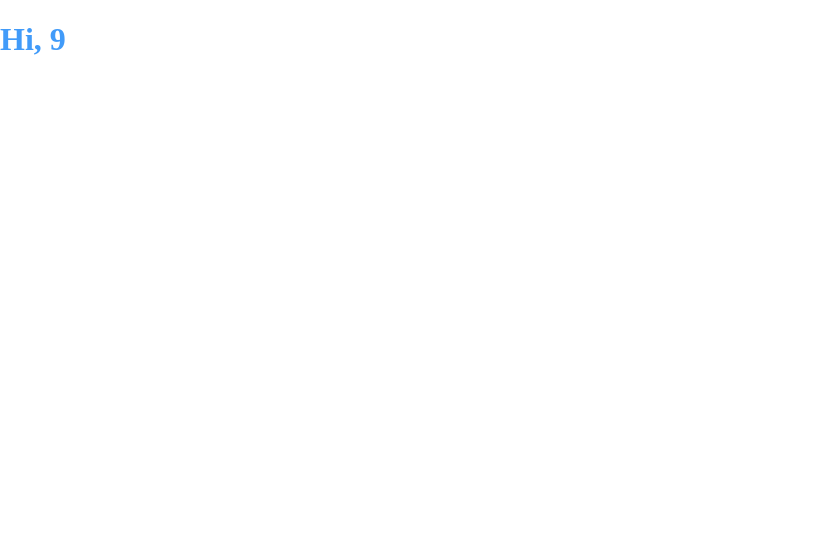
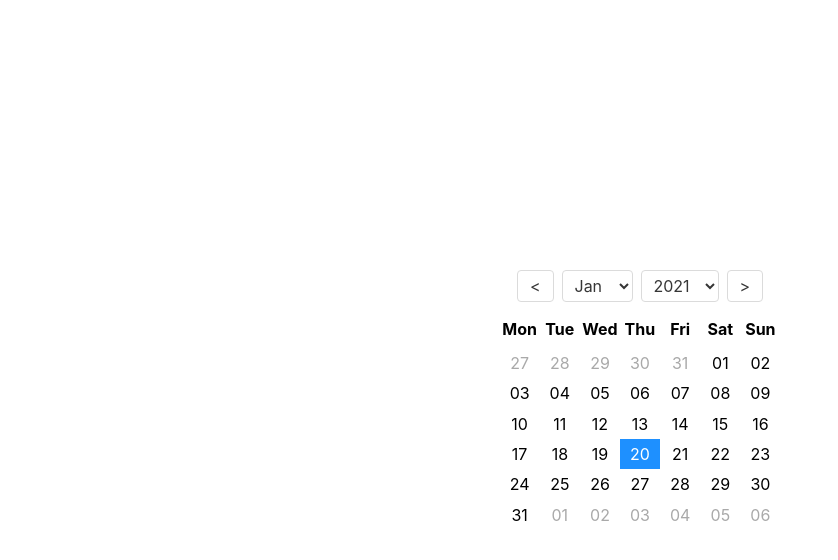
Before and after one commit to PokSleek/den-client, a React app: page / in a window 1280 px wide. Shown: the top 560 px of the page, without its empty margins (0-838 px from the left). Built offline with nearby package versions, Linux system fonts and the light colour scheme.

Commit message:
Adding Calendar component

```diff
--- a/package.json
+++ b/package.json
@@ -22,6 +22,7 @@
   },
   "homepage": "https://github.com/PokSleek/den-client#readme",
   "dependencies": {
+    "classnames": "^2.2.6",
     "moment": "^2.29.1",
     "normalize.css": "^8.0.1",
     "react": "^17.0.1",
@@ -50,6 +51,7 @@
     "husky": "^4.3.8",
     "lint-staged": "^10.5.3",
     "mini-css-extract-plugin": "^1.3.4",
+    "moment-locales-webpack-plugin": "^1.2.0",
     "prettier": "^2.2.1",
     "sass": "^1.32.5",
     "sass-loader": "^10.1.1",
--- /dev/null
+++ b/src/components/molecules/Calendar/calendar.scss
@@ -0,0 +1,58 @@
+.calendar {
+    header {
+        display: flex;
+        justify-content: center;
+        margin-bottom: 8px;
+    }
+
+    header button,
+    header select {
+        margin: 0 4px;
+    }
+
+    table {
+        table-layout: fixed;
+        border-collapse: separate;
+        border-spacing: 0;
+        margin: auto;
+    }
+
+    th {
+        vertical-align: middle;
+        text-align: center;
+        height: 36px;
+    }
+
+    .day {
+        padding: 4px 8px;
+        vertical-align: middle;
+        text-align: center;
+        border: 2px solid transparent;
+    }
+
+    .day:hover {
+        background-color: #eaeaea;
+        cursor: pointer;
+    }
+
+    .day.selected {
+        border: 2px solid dodgerblue;
+    }
+
+    .day.today {
+        background-color: dodgerblue;
+        color: white;
+    }
+
+    .day.other {
+        color: darkgray;
+    }
+
+    .day.today:hover {
+        background-color: #0081ff;
+    }
+
+    .day.today.selected {
+        border: 2px solid lightgray;
+    }
+}
--- /dev/null
+++ b/src/components/molecules/Calendar/index.tsx
@@ -0,0 +1,163 @@
+import React from 'react';
+import moment, { Moment } from 'moment';
+import classnames from 'classnames';
+
+import { getMonthData } from '../../../utils/calendar';
+
+import './calendar.scss';
+
+interface ICalendarProps {
+    date: Moment;
+    years: Array<number>;
+    monthsNames: Array<string>;
+    weekDayNames: Array<string>;
+    onChange: () => void;
+}
+
+interface ICalendarState {
+    date: Moment;
+    currentDate: Moment;
+    selectedDate: Moment | null;
+}
+
+class Calendar extends React.Component<ICalendarProps, ICalendarState> {
+    private monthsData: Array<Array<Moment>>;
+    private monthSelect: HTMLSelectElement;
+    private yearSelect: HTMLSelectElement;
+    constructor(props: ICalendarProps) {
+        super(props);
+
+        this.monthsData = getMonthData(this.props.date);
+    }
+    static defaultProps = {
+        date: moment(),
+        years: [2015, 2016, 2017, 2018, 2019, 2020, 2021, 2022, 2023, 2024, 2025],
+        monthsNames: ['Jan', 'Feb', 'Mar', 'Apr', 'May', 'Jun', 'Jul', 'Aug', 'Sep', 'Oct', 'Nov', 'Dec'],
+        weekDayNames: ['Mon', 'Tue', 'Wed', 'Thu', 'Fri', 'Sat', 'Sun'],
+        onChange: Function.prototype,
+    };
+
+    state = {
+        date: this.props.date,
+        currentDate: moment(),
+        selectedDate: null,
+    };
+
+    get date(): Moment {
+        return this.state.date.clone();
+    }
+
+    get year(): number {
+        return this.state.date.year();
+    }
+
+    get month(): number {
+        return this.state.date.month();
+    }
+
+    get day(): number {
+        return this.state.date.day();
+    }
+
+    handleLeftMonthClick = (): void => {
+        const date = this.date.subtract(1, 'month');
+
+        this.monthsData = getMonthData(date);
+        this.setState({ date });
+    };
+
+    handleRightMonthClick = (): void => {
+        const date = this.date.add(1, 'month');
+
+        this.monthsData = getMonthData(date);
+        this.setState({ date });
+    };
+
+    handleSelectChange = (): void => {
+        const month = this.monthSelect.value;
+        const year = this.yearSelect.value;
+
+        const date = moment([year, month]);
+
+        this.monthsData = getMonthData(date);
+        this.setState({ date });
+    };
+
+    handleDayClick = (day: Moment): void => {
+        const { onChange } = this.props;
+
+        this.setState({ selectedDate: day });
+        onChange();
+    };
+
+    render() {
+        const { weekDayNames, monthsNames, years } = this.props;
+        const { date, currentDate, selectedDate } = this.state;
+
+        return (
+            <div className={'calendar'}>
+                <header>
+                    <button onClick={this.handleLeftMonthClick}>{'<'}</button>
+
+                    <select
+                        value={this.month}
+                        ref={(element) => (this.monthSelect = element)}
+                        onChange={this.handleSelectChange}
+                    >
+                        {monthsNames.map((month, index) => (
+                            <option key={month} value={index}>
+                                {month}
+                            </option>
+                        ))}
+                    </select>
+
+                    <select
+                        value={this.year}
+                        ref={(element) => (this.yearSelect = element)}
+                        onChange={this.handleSelectChange}
+                    >
+                        {years.map((year) => (
+                            <option key={year} value={year}>
+                                {year}
+                            </option>
+                        ))}
+                    </select>
+
+                    <button onClick={this.handleRightMonthClick}>{'>'}</button>
+                </header>
+
+                <table>
+                    <thead>
+                        <tr>
+                            {weekDayNames.map((name) => (
+                                <th key={name}>{name}</th>
+                            ))}
+                        </tr>
+                    </thead>
+
+                    <tbody>
+                        {this.monthsData.map((week, index) => (
+                            <tr key={index} className={'week'}>
+                                {week.map((day: Moment) => (
+                                    <td
+                                        key={day.valueOf()}
+                                        className={classnames('day', {
+                                            today: day.isSame(currentDate, 'days'),
+                                            selected: day.isSame(selectedDate, 'days'),
+                                            other: !day.isSame(date, 'month'),
+                                        })}
+                                        onClick={() => this.handleDayClick(day)}
+                                    >
+                                        {day.format('DD')}
+                                    </td>
+                                ))}
+                            </tr>
+                        ))}
+                    </tbody>
+                </table>
+            </div>
+        );
+    }
+}
+
+export default Calendar;
--- a/src/components/organisms/base-layout/baseLaoyout.scss
+++ b/src/components/organisms/base-layout/baseLaoyout.scss
@@ -1,3 +1,42 @@
-h1 {
-  color: #419bf9;
+body {
+    margin: 0;
+    padding: 0;
+    font-family: -apple-system, BlinkMacSystemFont, 'Segoe UI', 'Roboto', 'Oxygen', 'Ubuntu', 'Cantarell', 'Fira Sans',
+        'Droid Sans', 'Helvetica Neue', sans-serif;
+    -webkit-font-smoothing: antialiased;
+    -moz-osx-font-smoothing: grayscale;
+    width: 100vw;
+    height: 100vh;
+    display: flex;
+    flex-direction: column;
+    justify-content: center;
+    align-items: center;
 }
+
+button,
+select {
+    height: 2em;
+    font-size: 1rem;
+    background-color: #fff;
+    color: #363636;
+    border: 1px solid #dbdbdb;
+    border-radius: 4px;
+    cursor: pointer;
+}
+
+button:focus,
+select:focus {
+    outline: none;
+}
+
+button {
+    display: inline-flex;
+    justify-content: center;
+    align-items: center;
+    padding: 0.25em 0.75em;
+    text-align: center;
+}
+
+select {
+    padding: 0.25em 0.5em;
+}
--- a/src/components/organisms/base-layout/index.tsx
+++ b/src/components/organisms/base-layout/index.tsx
@@ -2,26 +2,13 @@ import React from 'react';
 import { connect } from 'react-redux';
 
 import { setHeader } from '../../../store/actions/actionCreators';
+import Calendar from '../../molecules/Calendar';
 
 import './baseLaoyout.scss';
 
-let counter = 0;
-
-class BaseLayout extends React.Component<any, any> {
-    private readonly intervalId: NodeJS.Timeout;
-    constructor(props: any) {
-        super(props);
-
-        this.intervalId = setInterval(() => {
-            this.props.setHeader(counter++);
-            console.log(this.props);
-        }, 1000);
-
-        setTimeout(() => clearInterval(this.intervalId), 5000);
-    }
-
+class BaseLayout extends React.Component<never, never> {
     render() {
-        return <h1>Hi, {this.props.header}</h1>;
+        return <Calendar />;
     }
 }
 
--- a/src/main.tsx
+++ b/src/main.tsx
@@ -1,11 +1,14 @@
 import * as React from 'react';
 import * as ReactDOM from 'react-dom';
 import { Provider } from 'react-redux';
+import moment from 'moment';
 
 import 'normalize.css';
 
 import BaseLayout from './components/organisms/base-layout';
 import store from './store/store';
+
+moment.locale('ru');
 
 ReactDOM.render(
     <Provider store={store}>
--- /dev/null
+++ b/src/utils/calendar.ts
@@ -0,0 +1,19 @@
+import { Moment } from 'moment';
+
+export function getMonthData(date: Moment) {
+    const calendar = [];
+    const startDay = date.clone().startOf('month').startOf('week');
+    const endDay = date.clone().endOf('month').endOf('week');
+
+    const dateIterator = startDay.clone().subtract(1, 'day');
+
+    while (dateIterator.isBefore(endDay, 'day')) {
+        calendar.push(
+            Array(7)
+                .fill(0)
+                .map(() => dateIterator.add(1, 'day').clone()),
+        );
+    }
+
+    return calendar;
+}
--- a/webpack.config.js
+++ b/webpack.config.js
@@ -1,6 +1,7 @@
 const path = require('path');
 const MiniCssExtractPlugin = require('mini-css-extract-plugin');
 const HtmlWebpackPlugin = require('html-webpack-plugin');
+const MomentLocalesPlugin = require('moment-locales-webpack-plugin');
 // const CopyWebpackPlugin = require('copy-webpack-plugin');
 const devMode = process.env.NODE_ENV !== 'production';
 
@@ -65,12 +66,15 @@ module.exports = {
 
 	plugins: [
 		new HtmlWebpackPlugin({
-			favicon: './src/public/images/favicon.ico',
-			template: './src/public/index.html',
+			favicon: './public/images/favicon.ico',
+			template: './public/index.html',
 		}),
 		new MiniCssExtractPlugin({
 			filename: '[name].css',
 			chunkFilename: '[id].css',
+		}),
+		new MomentLocalesPlugin({
+			localesToKeep: ['ru'],
 		}),
 	],
 
```
Also changed, not shown: 1 other file (tests, documents, lock files or other folders).
